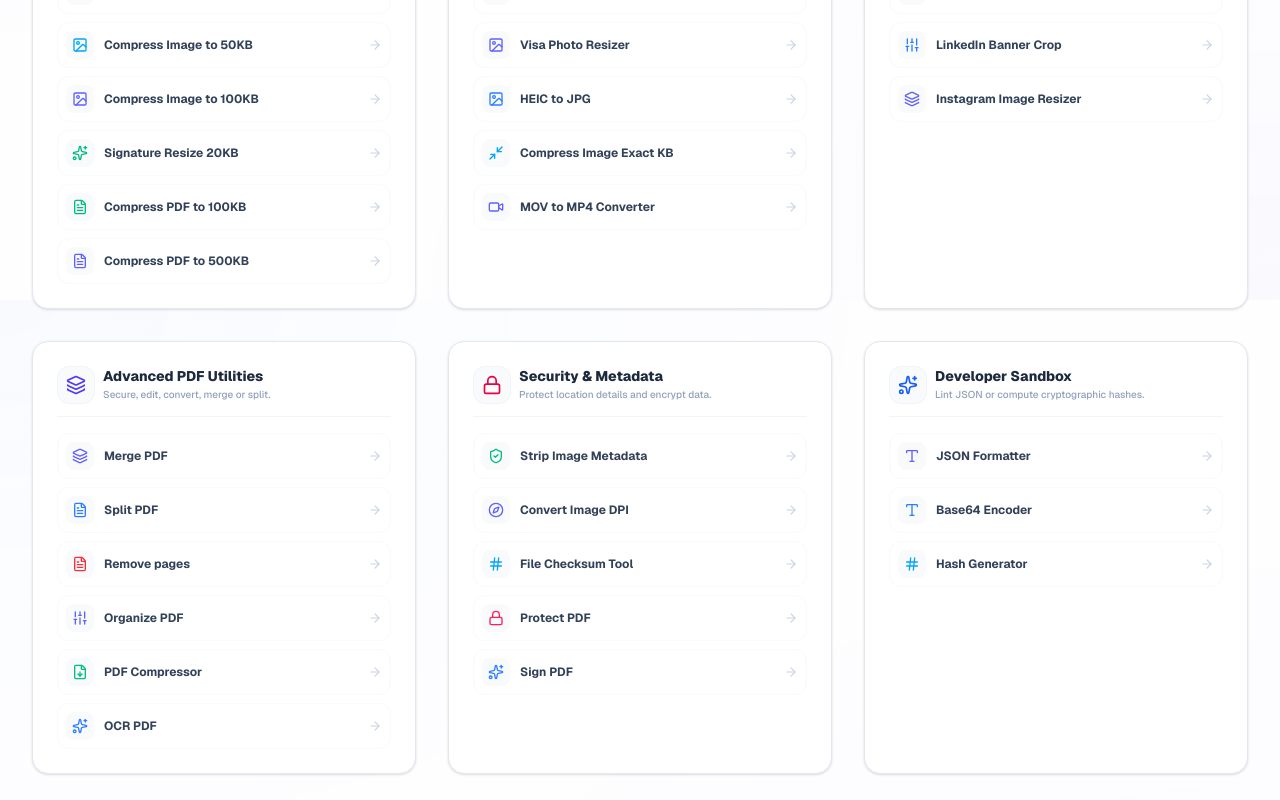
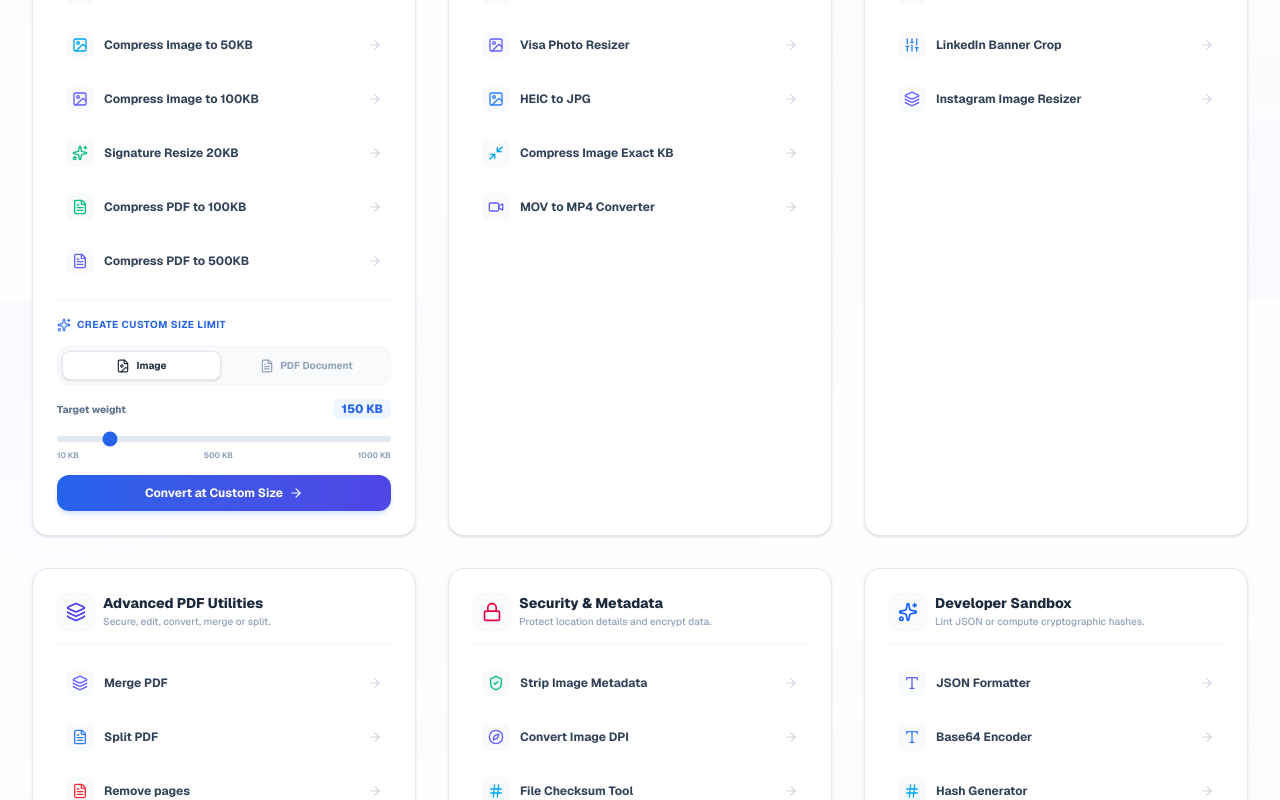
Before and after one commit to Akash147147/ConvertOrbit, a Next.js app: page / in a window 1280 px wide. Shown: the part 1300-2100 px from the top of the page. Built offline with nearby package versions, Linux system fonts and the light colour scheme.

Commit message:
feat: add interactive custom-size drag slider on home Exact KB column

```diff
--- a/src/app/page.tsx
+++ b/src/app/page.tsx
@@ -11,6 +11,7 @@ import Footer from "@/components/Footer";
 import Hero from "@/components/Hero";
 import AdPlaceholder from "@/components/AdPlaceholder";
 import PrivacySection from "@/components/PrivacySection";
+import CustomCompressor from "@/components/CustomCompressor";
 
 export const metadata: Metadata = {
   title: "ConvertOrbit - 100% Free & Secure Online PDF & Exact KB Tools",
@@ -203,6 +204,10 @@ export default function Home() {
                     ))}
                   </div>
                 </div>
+
+                {cat.title === "Exact KB Compressors" && (
+                  <CustomCompressor />
+                )}
               </div>
             ))}
           </div>
--- /dev/null
+++ b/src/components/CustomCompressor.tsx
@@ -0,0 +1,87 @@
+"use client";
+
+import React, { useState } from "react";
+import { useRouter } from "next/navigation";
+import { Sliders, Sparkles, ArrowRight, FileImage, FileText } from "lucide-react";
+
+export default function CustomCompressor() {
+  const router = useRouter();
+  const [fileType, setFileType] = useState<"image" | "pdf">("image");
+  const [customSize, setCustomSize] = useState(150);
+
+  const handleCustomCompress = () => {
+    if (fileType === "image") {
+      router.push(`/tools/compress-image-exact-kb?targetKB=${customSize}`);
+    } else {
+      router.push(`/tools/pdf-compressor?targetKB=${customSize}`);
+    }
+  };
+
+  return (
+    <div className="mt-4 pt-4 border-t border-slate-100 space-y-3.5">
+      <div className="flex items-center gap-1.5 text-[10px] font-bold text-accent-blue uppercase tracking-wider">
+        <Sparkles className="h-3.5 w-3.5 animate-pulse" />
+        <span>Create Custom Size Limit</span>
+      </div>
+
+      {/* File Type Toggles */}
+      <div className="grid grid-cols-2 gap-1.5 p-1 bg-slate-50 rounded-xl border border-slate-100">
+        <button
+          onClick={() => setFileType("image")}
+          className={`flex items-center justify-center gap-1.5 py-1.5 rounded-lg text-[10px] font-bold transition-all ${
+            fileType === "image"
+              ? "bg-white text-slate-800 shadow-sm border border-slate-200"
+              : "text-slate-400 hover:text-slate-600"
+          }`}
+        >
+          <FileImage className="h-3.5 w-3.5" />
+          <span>Image</span>
+        </button>
+        <button
+          onClick={() => setFileType("pdf")}
+          className={`flex items-center justify-center gap-1.5 py-1.5 rounded-lg text-[10px] font-bold transition-all ${
+            fileType === "pdf"
+              ? "bg-white text-slate-800 shadow-sm border border-slate-200"
+              : "text-slate-400 hover:text-slate-600"
+          }`}
+        >
+          <FileText className="h-3.5 w-3.5" />
+          <span>PDF Document</span>
+        </button>
+      </div>
+
+      {/* Slider & Numeric Display */}
+      <div className="space-y-1.5">
+        <div className="flex justify-between items-center">
+          <span className="text-[10px] font-extrabold text-slate-500">Target weight</span>
+          <span className="text-xs font-extrabold text-accent-blue bg-blue-50 px-2 py-0.5 rounded-md">
+            {customSize} KB
+          </span>
+        </div>
+        <input
+          type="range"
+          min="10"
+          max="1000"
+          step="10"
+          value={customSize}
+          onChange={(e) => setCustomSize(Number(e.target.value))}
+          className="w-full h-1.5 bg-slate-200 rounded-lg appearance-none cursor-pointer accent-accent-blue"
+        />
+        <div className="flex justify-between text-[8px] font-bold text-slate-400">
+          <span>10 KB</span>
+          <span>500 KB</span>
+          <span>1000 KB</span>
+        </div>
+      </div>
+
+      {/* Go Button */}
+      <button
+        onClick={handleCustomCompress}
+        className="w-full py-2.5 rounded-xl bg-gradient-to-r from-accent-blue to-accent-indigo text-white text-xs font-bold shadow-md shadow-accent-blue/15 hover:shadow-accent-blue/25 hover:scale-[1.01] transition-all flex items-center justify-center gap-1.5"
+      >
+        <span>Convert at Custom Size</span>
+        <ArrowRight className="h-3.5 w-3.5" />
+      </button>
+    </div>
+  );
+}
--- a/src/components/ToolInterface.tsx
+++ b/src/components/ToolInterface.tsx
@@ -57,8 +57,20 @@ export default function ToolInterface({ toolId, inputAccept, toolName }: ToolInt
 
   const fileInputRef = useRef<HTMLInputElement>(null);
 
-  // Initialize target KB constraints based on specialized SEO landing paths
+  // Initialize target KB constraints based on specialized SEO landing paths or query params
   useEffect(() => {
+    let customKB: number | null = null;
+    if (typeof window !== "undefined") {
+      const searchParams = new URLSearchParams(window.location.search);
+      const queryKB = searchParams.get("targetKB");
+      if (queryKB) {
+        customKB = Number(queryKB);
+      }
+    }
+
+    if (customKB !== null && !isNaN(customKB)) {
+      setTargetKB(customKB);
+    } else {
       if (toolId === "compress-image-20kb" || toolId === "signature-resize-20kb") {
         setTargetKB(20);
       } else if (toolId === "compress-image-50kb") {
@@ -67,6 +79,7 @@ export default function ToolInterface({ toolId, inputAccept, toolName }: ToolInt
         setTargetKB(100);
       } else if (toolId === "compress-pdf-500kb") {
         setTargetKB(500);
+      }
     }
 
     if (typeof window !== "undefined" && (window as any).__preloadedFile) {
```
Lines whose indentation alone changed are shown as unchanged.
